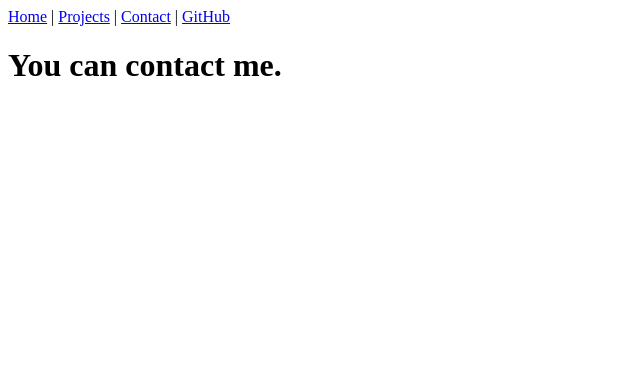
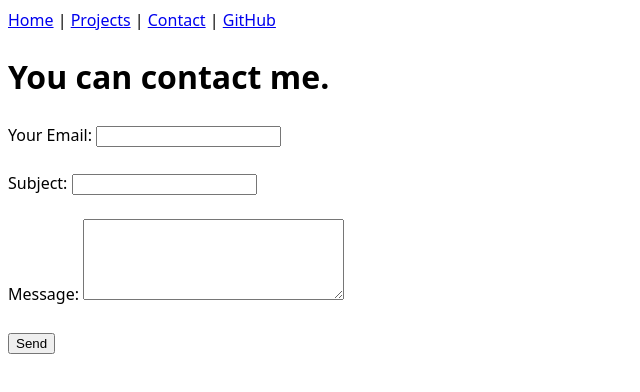
Before and after one commit to avimehta30/portfolio, a plain HTML site: page contact/index.html in a window 1280 px wide. Shown: the whole page, without its empty margins (0-640 px from the left). Drawn offline with Linux system fonts and the light colour scheme.

Commit message:
Action items

```diff
--- a/contact/index.html
+++ b/contact/index.html
@@ -1,17 +1,42 @@
 <!DOCTYPE html>
 <html lang="en">
 <head>
-    <nav>
-        <a href="portfolio/contact/index.html">Home</a> |
-        <a href="portfolio/projects/index.html">Projects</a> |
-        <a href="portfolio/index.html">Contact</a> |
-        <a href="https://github.com/avimehta30" target="_blank">GitHub</a>
-    </nav>
     <meta charset="UTF-8">
     <meta name="viewport" content="width=device-width, initial-scale=1.0">
     <title>Contact Info</title>
+    <link rel="stylesheet" href="/portfolio/style.css"> <!-- Ensure this is linked correctly -->
 </head>
 <body>
+    <nav>
+        <a href="/portfolio/index.html">Home</a> |
+        <a href="/portfolio/projects/index.html">Projects</a> |
+        <a href="/portfolio/contact/index.html">Contact</a> |
+        <a href="https://github.com/avimehta30" target="_blank">GitHub</a>
+    </nav>
+
     <h1>You can contact me.</h1>
+
+    <!-- Step 1: Add a <form> element -->
+    <form action="mailto:YOUR_EMAIL_ADDRESS" method="POST" enctype="text/plain">
+        <!-- Step 2: Add fields -->
+
+        <!-- Email field -->
+        <label for="email">Your Email:</label>
+        <input type="email" id="email" name="email" required>
+        <br><br>
+
+        <!-- Subject field -->
+        <label for="subject">Subject:</label>
+        <input type="text" id="subject" name="subject" required>
+        <br><br>
+
+        <!-- Message field -->
+        <label for="body">Message:</label>
+        <textarea id="body" name="body" rows="5" cols="30" required></textarea>
+        <br><br>
+
+        <!-- Submit button -->
+        <button type="submit">Send</button>
+    </form>
 </body>
 </html>
```
